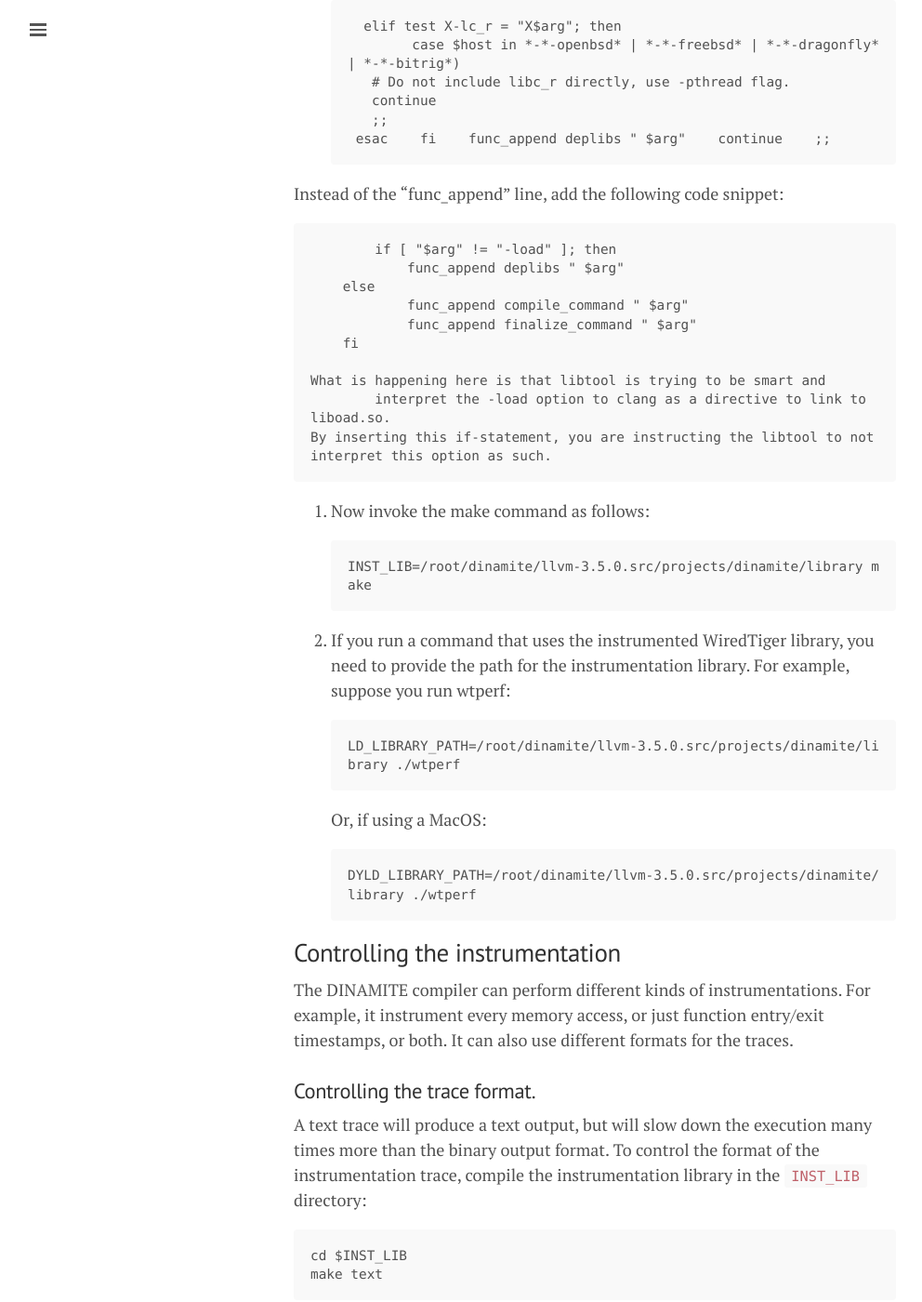
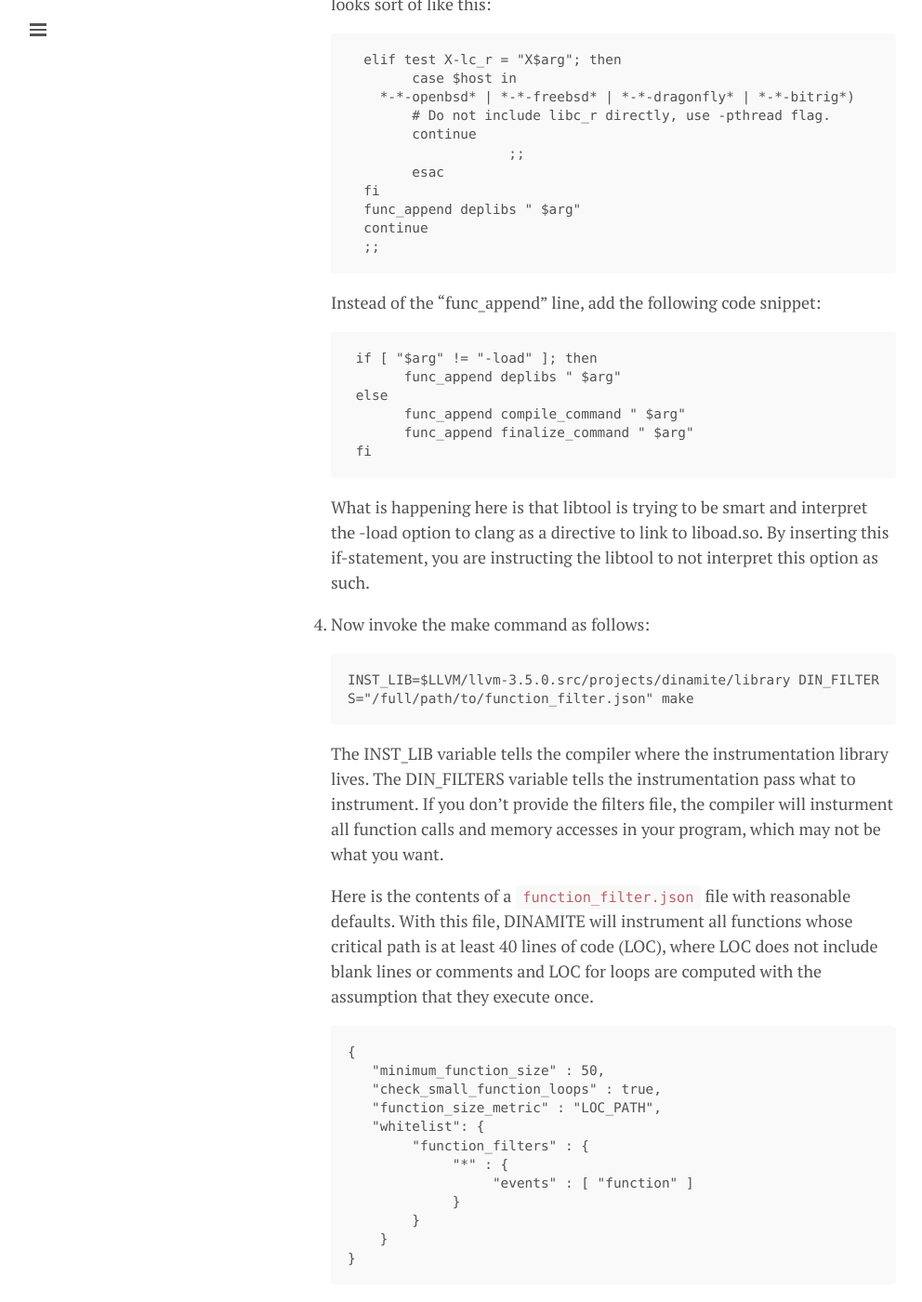
Before and after one commit to dinamite-toolkit/dinamite-toolkit.github.io, a Jekyll site: the page built from _posts/2016-11-12-tech-reports.md, in a window 1280 px wide and 1400 px high, scrolled down 2473 px. Shown: the whole window at 93% size, without its empty margins (0-992 px from the left). Built offline with Jekyll 4.4.1, drawn with Linux system fonts in a browser that asks for light colours; some of the changed text lies outside the part shown.

Commit message:
Finished the technical article on WT compilation with DINAMITE.

````diff
--- a/_posts/2016-11-12-tech-reports.md
+++ b/_posts/2016-11-12-tech-reports.md
@@ -41,12 +41,15 @@
 
  1. Build the instrumentation pass and the instrumentation library.
  We will build the version of the library that produces logs in a binary format,
- because this is a lot more efficient than generating text traces.
-
-	    cd $LLVM/llvm-3.5.0.src/projects/dinamite/library
-	    make binary
-            cd ../
-            make
+ because this is a lot more efficient than generating text traces. But if you don't
+ want to deal with converting binary traces to text just yet, replace ```make binary```
+ command below with ```make text```.
+ ```
+   cd $LLVM/llvm-3.5.0.src/projects/dinamite/library
+   make binary
+   cd ../
+   make
+ ```
 
  2. Next, you need to clone the WiredTiger tree and run autogen.sh as detailed in [these instructions](http://source.wiredtiger.com/2.8.0/build-posix.html).
     After you have done so, you need to change how you invoke the ''configure'' command. Instead of invoking it as shown in the build instructions for
@@ -72,125 +75,90 @@
      your configure script will complain that it can't find the compiler or the
      compilation will fail later because of linkage errors.
 
-  3. You are almost ready to build. Before you do, you need to make a small change
-  to libtool, which is located in the build_posix directory of your WiredTiger tree.
-  Open the libtool file in the editor and search for code that looks sort of
-  like this:
+ 3. You are almost ready to build. Before you do, you need to make a small change
+    to libtool, which is located in the build_posix directory of your WiredTiger tree.
+    Open the libtool file in the editor and search for code that looks sort of
+    like this:
 
-           elif test X-lc_r = "X$arg"; then
-	             case $host in *-*-openbsd* | *-*-freebsd* | *-*-dragonfly* | *-*-bitrig*)
+      ```
+      elif test X-lc_r = "X$arg"; then
+	   	case $host in
+		*-*-openbsd* | *-*-freebsd* | *-*-dragonfly* | *-*-bitrig*)
 		    # Do not include libc_r directly, use -pthread flag.
 		    continue
-            ;;
-          esac
-        fi
-        func_append deplibs " $arg"
-        continue
-        ;;
+            	    ;;
+          	esac
+      fi
+      func_append deplibs " $arg"
+      continue
+      ;;
+      ```
 
-   Instead of the "func_append" line, add the following code snippet:
+    Instead of the "func_append" line, add the following code snippet:
 
-     	if [ "$arg" != "-load" ]; then
-                func_append deplibs " $arg"
-        else
-                func_append compile_command " $arg"
-                func_append finalize_command " $arg"
-        fi
+    ```
+     if [ "$arg" != "-load" ]; then
+           func_append deplibs " $arg"
+     else
+           func_append compile_command " $arg"
+           func_append finalize_command " $arg"
+     fi
+    ```
 
-    What is happening here is that libtool is trying to be smart and
+     What is happening here is that libtool is trying to be smart and
    	interpret the -load option to clang as a directive to link to liboad.so.
 	By inserting this if-statement, you are instructing the libtool to not
 	interpret this option as such.
 
- 4. Now invoke the make command as follows:
+  4. Now invoke the make command as follows:
 
-	    INST_LIB=/root/dinamite/llvm-3.5.0.src/projects/dinamite/library make
+     ```
+     INST_LIB=$LLVM/llvm-3.5.0.src/projects/dinamite/library DIN_FILTERS="/full/path/to/function_filter.json" make
+     ```
+     The INST_LIB variable tells the compiler where the instrumentation library lives.
+     The DIN_FILTERS variable tells the instrumentation pass what to instrument. If you
+     don't provide the filters file, the compiler will insturment all function calls
+     and memory accesses in your program, which may not be what you want.
+
+     Here is the
+     contents of a ```function_filter.json``` file with reasonable defaults. With this
+     file, DINAMITE will instrument all functions whose critical path is at least 40
+     lines of code (LOC), where LOC does not include blank lines or comments and LOC
+     for loops are computed with the assumption that they execute once.
+
+     ```
+     {
+        "minimum_function_size" : 50,
+        "check_small_function_loops" : true,
+        "function_size_metric" : "LOC_PATH",
+        "whitelist": {
+             "function_filters" : {
+                  "*" : {
+                       "events" : [ "function" ]
+                  }
+             }
+         }
+     }
+     ```
 
  6. If you run a command that uses the instrumented WiredTiger library, you need to provide the path for the instrumentation library. For example, suppose you run wtperf:
+    ```
+     LD_LIBRARY_PATH=/root/dinamite/llvm-3.5.0.src/projects/dinamite/library ./wtperf
+    ```
+    Or, if using a MacOS:
+    ```
+    DYLD_LIBRARY_PATH=/root/dinamite/llvm-3.5.0.src/projects/dinamite/library ./wtperf
+    ```
+    To tell the instrumentation library where to put the resulting performance traces,
+    that will be generated when your program runs, you can set the DINAMITE_TRACE_PREIX
+    variable to the desired location:
 
-        LD_LIBRARY_PATH=/root/dinamite/llvm-3.5.0.src/projects/dinamite/library ./wtperf
+    ```
+    DINAMITE_TRACE_PREFIX=/path/to/traces DYLD_LIBRARY_PATH=/root/dinamite/llvm-3.5.0.src/projects/dinamite/library ./wtperf
+    ```
 
-    Or, if using a MacOS:
+That's it! Now watch your program run and generate traces.
 
-        DYLD_LIBRARY_PATH=/root/dinamite/llvm-3.5.0.src/projects/dinamite/library ./wtperf
-
-
-## Controlling the instrumentation
-
-The DINAMITE compiler can perform different kinds of instrumentations. For example, it instrument every memory access, or just function entry/exit timestamps, or both. It can also use different formats for the traces.
-
-### Controlling the trace format.
-
-A text trace will produce a text output, but will slow down the execution many times more than the binary output format. To control the format of the instrumentation trace, compile the instrumentation library in the `INST_LIB` directory:
-
-    cd $INST_LIB
-    make text
-
-or:
-
-    cd $INST_LIB
-    make binary
-
-For testing purposes, if you want the binary instrumented, but not producing any output:
-
-    cd $INST_LIB
-    make null
-
-This command will produce `libinstrumentation.so' that is linked into the instrumented binary as you saw from the compilation examples above.
-
-### Controlling what is instrumented.
-
-By default DINAMITE will instrument every memory access in your program. However, often you only want to instrument parts of the code, and not all memory accesses, but simply function entry/exit timestamps.
-
-In order to instrument only parts of your code, and specific events, DINAMITE supports function filtering.
-To leverage this, you need to provide a filter file. The filter basically works as a white list for functions that are allowed to be instrumented.
-It is stored in JSON format and looks something like this:
-```
-{
-    "function_filters" : {
-            "foo" : {
-                "events" : [
-                        "function"
-                    ]
-            },
-            "bar" : {
-                "events" : [
-                        "alloc"
-                    ]
-            },
-            "baz" : {
-                "events" : [
-                        "access", "function"
-                    ]
-            }
-
-    }
-}
-```
-`foo`, `bar` and `baz` are function names in your code.
-
-You will need to populate the `function_filters` with a dictionary of function names mapped to lists of events to instrument. Events can be either `alloc`, `access` or `function`.
-
-In order to tell DINAMITE about the function filters, at the time you compile your program with DINAMITE, you will need to set the environment variable `DIN_FILTERS` to point to the JSON document, like so:
-
-    DIN_FILTERS="/path/to/function_filter.json" INST_LIB=/root/dinamite/llvm-3.5.0.src/projects/dinamite/library make -j 4
-
-If you don't set `DIN_FILTERS`, DINAMITE assumes that you want to instrument all the events in your program. **It is safest to provide the full path of the `function_filters.json` file.** If you are building a complex project the build might be performed in multiple directories. If only the top-level directory has the filters file, the files in the other directories will not be filtered correctly.
-
-With C++ code, function names are typically mangled. To find a real function name, run compilation once with `DIN_FILTERS` set. The filtering tool will output `functions.out` which will contain the names of all encountered functions. You can use these to fill your filter list properly.
-
-#### Instrumenting argument values
-
-In order to instrument the values of specific (or all) arguments to certain functions, add the following into the filters JSON document:
-
-```
-            "function_name" : {
-                "events" : [
-                        "function"
-                    ],
-                "arguments" : [ 0, 1, ...]
-            }
-```
-
-It is important to enable function event filtering for the given function, as without that argument printing will be disabled.
-Then, to enable instrumenting a subset of arguments, you add a new field to the function filter object, called `arguments` and set it to an array of integers (zero-indexed) that enumerate the arguments you wish to instrument. Alternatively, you can set the value of `"arguments"` to a string value of `"*"` (`"arguments" : "*"`). This will tell DINAMITE to instrument all the arguments of the given function.
+If you run into trouble, get in touch. If you'd like to find out how to control what's instrumented, take a look at the
+[User Guide](/user-guide/). If you'd like to know **what to do with the traces** now that you have them,
+take a look at the other [Technical Articles](/tech-articles/)
````
